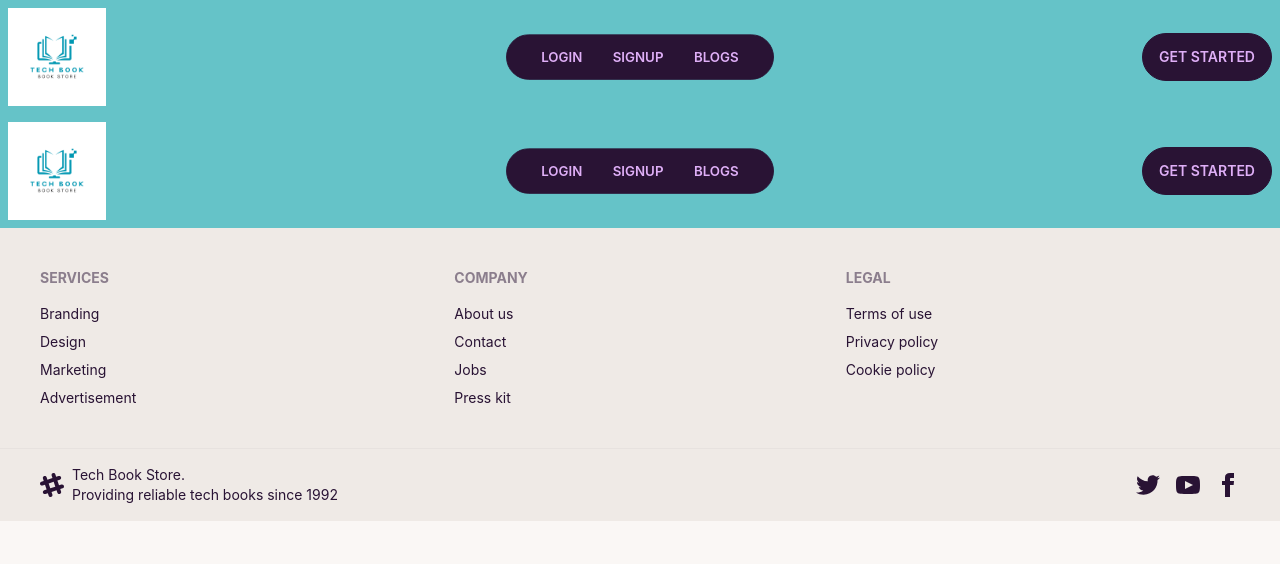
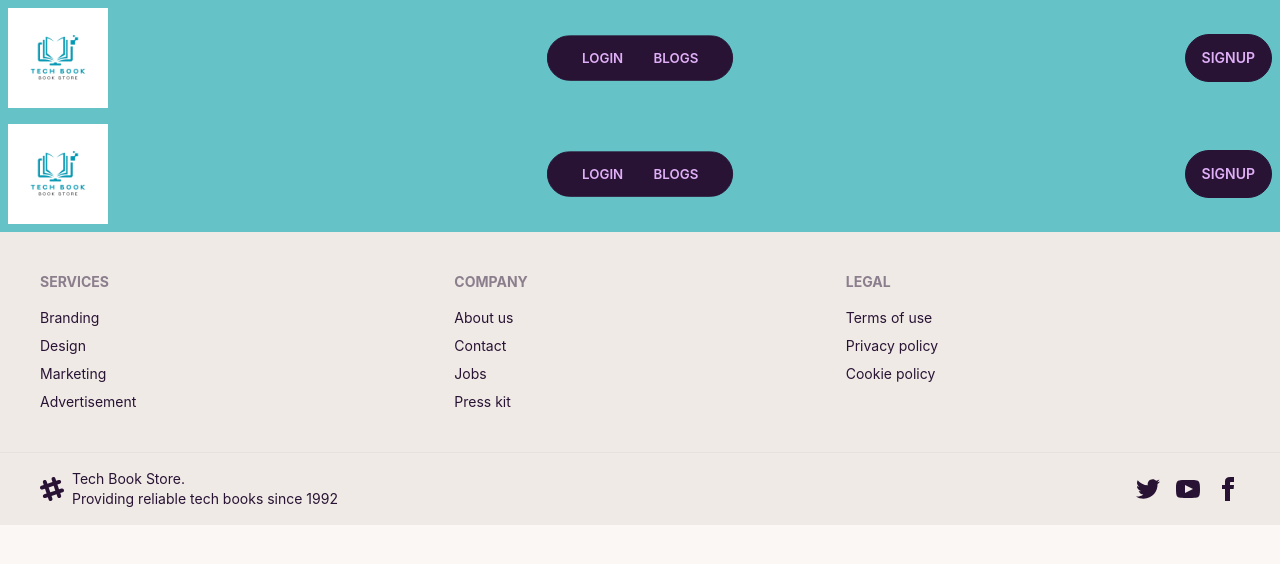
Before and after one commit to abdulkaiyumfahim/book-store-client, a React (Create React App) app: page /header in a window 1280 px wide. Shown: the top 564 px of the page. Built offline with nearby package versions, Linux system fonts and the light colour scheme; no server answers.

Commit message:
header updated

```diff
--- a/src/Shared/Header.js
+++ b/src/Shared/Header.js
@@ -62,7 +62,7 @@ const Header = () => {
               ) : (
                 <>
                   <Link to="/login">Login</Link>
-                  <Link to="/signup">SignUp</Link>
+
                 </>
               )}
             </li>
@@ -72,7 +72,7 @@ const Header = () => {
           </ul>
         </div>
         <div className="navbar-end">
-          <a className="btn">Get started</a>
+        <Link className="btn" to="/signup">SignUp</Link>
         </div>
       </div>
     </div>
```
